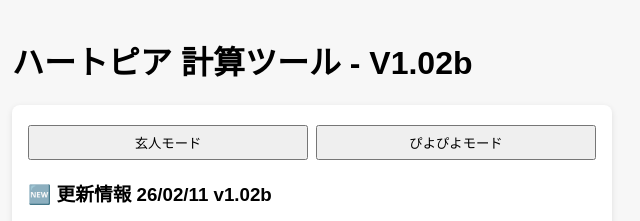
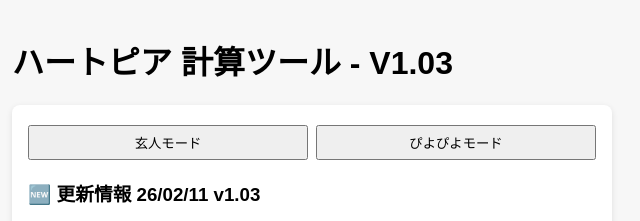
Before and after one commit to k1sxsh0t-byte/heartopia_tool, a plain HTML site: page index.html in a window 1280 px wide. Shown: the top 221 px of the page, 328-968 px from the left. Drawn offline with Linux system fonts and the light colour scheme.

Commit message:
Update index.html

```diff
--- a/index.html
+++ b/index.html
@@ -3,7 +3,7 @@
 <head>
 <meta charset="UTF-8">
 <meta name="viewport" content="width=device-width, initial-scale=1.0">
-<title>ハートピア 計算ツール - V1.02b</title>
+<title>ハートピア 計算ツール - V1.03</title>
 <style>
 body { font-family: sans-serif; background: #f7f7f7; padding:16px; max-width:600px; margin:auto; }
 .card { background:#fff; border-radius:8px; padding:16px; margin-bottom:16px; box-shadow:0 2px 6px rgba(0,0,0,0.1);}
@@ -29,7 +29,7 @@ pre { background:#f3f3f3; padding:8px; border-radius:4px; white-space:pre-wrap;
 </head>
 <body>
 
-<h1>ハートピア 計算ツール - V1.02b</h1>
+<h1>ハートピア 計算ツール - V1.03</h1>
 
 <!-- TOPページ / モード選択 -->
 <div id="topPage" class="card">
@@ -37,7 +37,7 @@ pre { background:#f3f3f3; padding:8px; border-radius:4px; white-space:pre-wrap;
     <button id="btnExpertMode">玄人モード</button>
     <button id="btnPiyoMode">ぴよぴよモード</button>
   </div>
-  <h3>🆕 更新情報 26/02/11 v1.02b</h3>
+  <h3>🆕 更新情報 26/02/11 v1.03</h3>
   <ul>
     <li>一部、料理Lv9まで対応しました <font color="red">※ネタバレ注意</font></li>
     <li>【販売価格】☆２～☆５の表示に対応しました</li>
@@ -164,6 +164,6 @@ pre { background:#f3f3f3; padding:8px; border-radius:4px; white-space:pre-wrap;
   </div>
 </div>
 
-<script src="tool_v1_02b.js"></script>
+<script src="tool_v1_03.js"></script>
 </body>
 </html>
```
